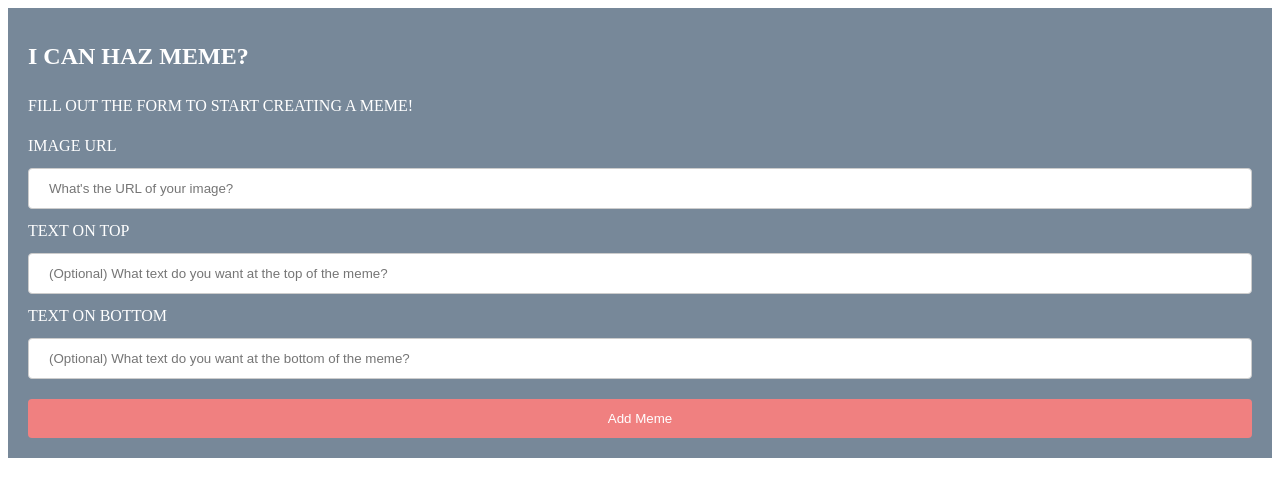
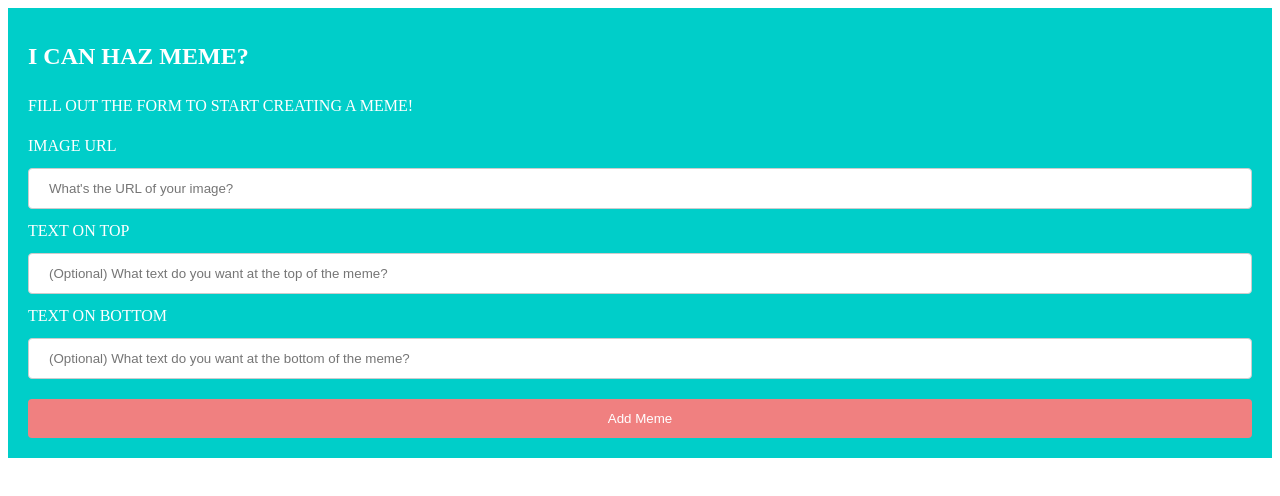
Before and after one commit to omarzyousaf/meme-generator, a plain HTML site: page index.html in a window 1280 px wide. Drawn offline with Linux system fonts and the light colour scheme.

Commit message:
background color to Robin's Egg Blue

```diff
--- a/app.css
+++ b/app.css
@@ -5,7 +5,7 @@
 	color: white;
 	line-height: 1.5;
 	text-align: left;
-	background: #778899;
+	background: rgb(0, 206, 201);
 	font-weight: normal;
 	text-transform: uppercase;
 	/* adds padding to top and bottom */
```
